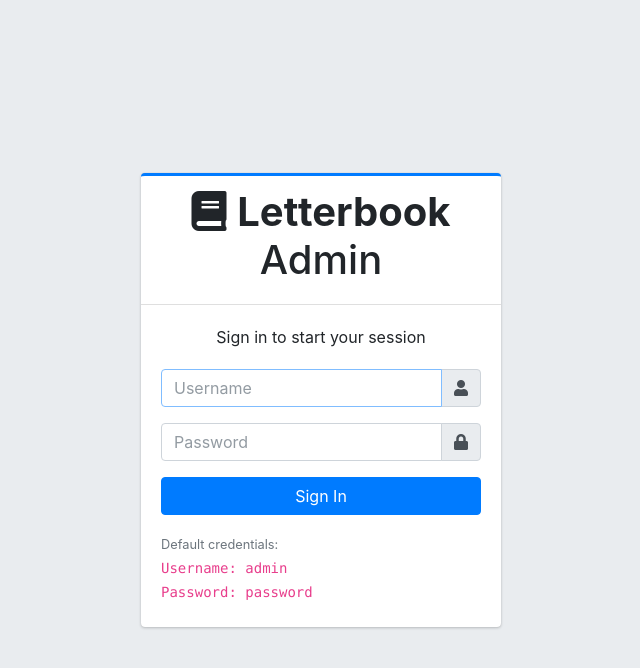
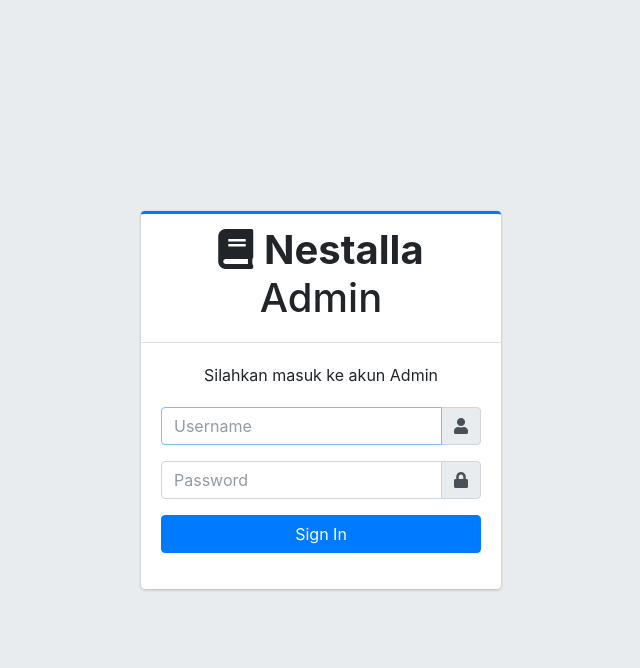
Before and after one commit to wekasurajati/nestalla, a PHP site: page /letterbook/login.php in a window 1280 px wide. Shown: the top 668 px of the page, without its empty margins (319-959 px from the left). Run offline with PHP 8.4, Linux system fonts and the light colour scheme; some libraries are stand-ins or nearby versions.

Commit message:
fix(admin): rebrand to Nestalla and verify password with hash

```diff
--- a/backend/admin/includes/footer.php
+++ b/backend/admin/includes/footer.php
@@ -1,6 +1,6 @@
 <!-- Footer -->
     <footer class="main-footer">
-        <strong>Copyright &copy; 2025 <a href="#">Letterbook</a>.</strong>
+        <strong>Copyright &copy; 2026 <a href="#">Nestalla</a>.</strong>
         All rights reserved.
         <div class="float-right d-none d-sm-inline-block">
             <b>Version</b> 1.0.0
--- a/backend/admin/includes/header.php
+++ b/backend/admin/includes/header.php
@@ -3,7 +3,7 @@
 <head>
     <meta charset="utf-8">
     <meta name="viewport" content="width=device-width, initial-scale=1">
-    <title><?php echo isset($page_title) ? $page_title . ' - ' : ''; ?>Letterbook Admin</title>
+    <title><?php echo isset($page_title) ? $page_title . ' - ' : ''; ?>Nestalla Admin</title>
 
     <!-- Font Awesome -->
     <link rel="stylesheet" href="../assets/adminlte/plugins/fontawesome-free/css/all.min.css">
--- a/backend/admin/includes/sidebar.php
+++ b/backend/admin/includes/sidebar.php
@@ -3,7 +3,7 @@
     <!-- Brand Logo -->
     <a href="index.php" class="brand-link">
         <i class="fas fa-book brand-image" style="font-size: 2rem; opacity: .8"></i>
-        <span class="brand-text font-weight-light">Letterbook Admin</span>
+        <span class="brand-text font-weight-light">Nestalla Admin</span>
     </a>
 
     <!-- Sidebar -->
--- a/backend/admin/login.php
+++ b/backend/admin/login.php
@@ -31,7 +31,7 @@ if($_SERVER['REQUEST_METHOD'] == 'POST') {
             $user = $stmt->fetch(PDO::FETCH_ASSOC);
 
             // Verify password (plain text untuk test, nanti ganti bcrypt)
-            if($password === 'password') { // Password default: password
+            if(password_verify($password, $user['password'] ?? '')) {
                 $_SESSION['admin_logged_in'] = true;
                 $_SESSION['admin_id'] = $user['user_id'];
                 $_SESSION['admin_username'] = $user['username'];
@@ -53,7 +53,7 @@ if($_SERVER['REQUEST_METHOD'] == 'POST') {
 <head>
     <meta charset="utf-8">
     <meta name="viewport" content="width=device-width, initial-scale=1">
-    <title>Login - Letterbook Admin</title>
+    <title>Login - Nestalla Admin</title>
 
     <!-- Font Awesome -->
     <link rel="stylesheet" href="../assets/adminlte/plugins/fontawesome-free/css/all.min.css">
@@ -65,10 +65,10 @@ if($_SERVER['REQUEST_METHOD'] == 'POST') {
     <!-- Logo -->
     <div class="card card-outline card-primary">
         <div class="card-header text-center">
-            <h1><i class="fas fa-book"></i> <b>Letterbook</b> Admin</h1>
+            <h1><i class="fas fa-book"></i> <b>Nestalla</b> Admin</h1>
         </div>
         <div class="card-body">
-            <p class="login-box-msg">Sign in to start your session</p>
+            <p class="login-box-msg">Silahkan masuk ke akun Admin</p>
 
             <?php if($error): ?>
             <div class="alert alert-danger alert-dismissible">
@@ -103,9 +103,6 @@ if($_SERVER['REQUEST_METHOD'] == 'POST') {
 
             <div class="mt-3">
                 <p class="mb-1">
-                    <small class="text-muted">Default credentials:</small><br>
-                    <code>Username: admin</code><br>
-                    <code>Password: password</code>
                 </p>
             </div>
         </div>
```
